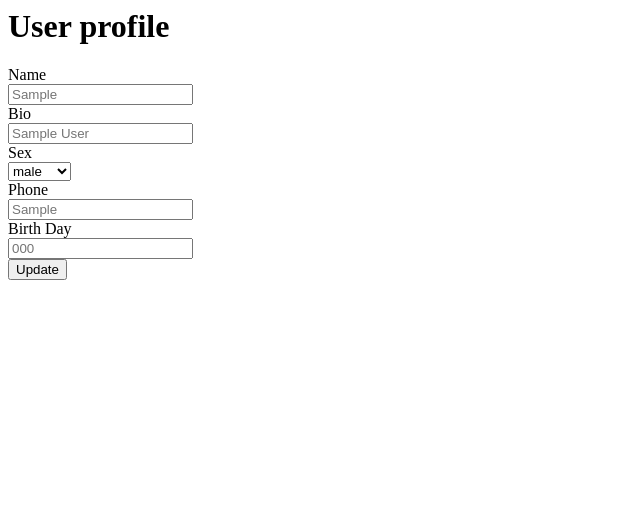
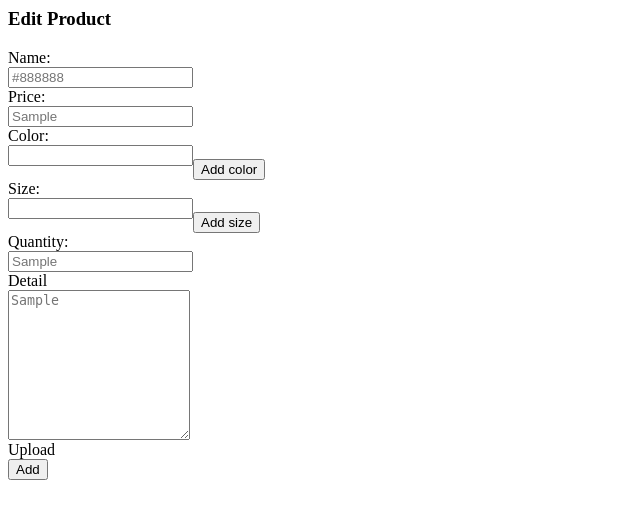
Before and after one commit to cristend/web-admin, a PHP site: page /view/product/edit_product.php?id=1 in a window 1280 px wide. Shown: the top 519 px of the page, without its empty margins (0-640 px from the left). Run offline with PHP 8.4, Linux system fonts and the light colour scheme; tables that the repository leaves empty or names only in its code hold one stand-in row (values such as "Sample post"); data that the repository does not hold is empty.

Commit message:
feat:final

```diff
--- a/model/product_model.php
+++ b/model/product_model.php
@@ -35,7 +35,10 @@ function get_products(Products $model)
     }
     return [];
 }
-
+function edit_product(Products $model, $product_id, array $data)
+{
+    $model->edit($data, $product_id);
+}
 function remove_product(Products $model, $product_id)
 {
     return $model->remove($product_id);
--- a/model/table/products.php
+++ b/model/table/products.php
@@ -32,8 +32,21 @@ class Products extends CRUD
         $this->create_one($this->table, $data);
         return return_success();
     }
-    public function edit()
+    public function edit(array $array, $id)
     {
+        $data = [];
+        $data[$this->title] = $array['title'];
+        $data[$this->price] = $array['price'];
+        $data[$this->variable] = $array['variable'];
+        $data[$this->quantity] = $array['quantity'];
+        $data[$this->detail] = $array['detail'];
+        $data[$this->image] = $array['image'];
+
+        $data = clean_array($data);
+        $condition = $this->id . "=?";
+        $params = [$id];
+        $this->update($this->table, $data, $condition, $params);
+        return return_success();
     }
     public function remove($id)
     {
@@ -72,6 +85,7 @@ class Products extends CRUD
         }
         return return_fail();
     }
+
     public function get_page($limit, $offset = 0)
     {
         $pages = $this->read_page($this->table, $limit, $offset);
--- a/static/css/main.css
+++ b/static/css/main.css
@@ -1895,6 +1895,7 @@ body {
     color: blue;
 }
 
-.product-detail p span {
+.product-detail p span img{
     color: #000 !important;
-}
+    width: 100%;
+}
--- a/static/css/validate.css
+++ b/static/css/validate.css
@@ -5,3 +5,7 @@
 #add-product-form .error {
   color: #ff0000;
 }
+
+#edit-product-form .error {
+  color: #ff0000;
+}
--- a/view/product/edit_product.php
+++ b/view/product/edit_product.php
@@ -1,85 +1,171 @@
 <?php
-if (isset($_GET)) {
-    include_once "$_SERVER[DOCUMENT_ROOT]/model/user_model.php";
-    $user = get_user($_GET["id"], $user_model);
+include_once "$_SERVER[DOCUMENT_ROOT]/model/product_model.php";
+$product_id = $_GET["id"];
+$product = get_product($product_id, $product_model);
+$colors = $product['variable']['color'];
+$color_str = join(",", $colors);
+$sizes = $product['variable']['size'];
+$size_str = join(",", $sizes);
 ?>
+<script src="https://cdnjs.cloudflare.com/ajax/libs/jquery-validate/1.19.1/jquery.validate.min.js"></script>
+<link rel="stylesheet" href="/static/css/validate.css">
 <script>
     $(function() {
-            $("form[name=edit-profile]").on("submit", function() {
-                var id = $("#user")[0].getAttribute("name");
+        $("form[name=edit-product-form]").validate({
+            rules: {
+                price: {
+                    number: true
+                },
+                quantity: {
+                    digits: true
+                }
+            },
+        });
+        $("#product-color").on("click", function() {
+            var value = $("#color").val();
+            var color = document.getElementById(value);
+            if (color === null) {
+                if (value) {
+                    var main = $("#add-color");
+                    var div = $('<div><input type="checkbox" id="' + value + '" name="color" value="' + value + '"><label for="' + value + '">' + value + '</label><br></div>');
+                    main.append(div);
+                }
+            }
+        });
+        $("#product-size").on("click", function() {
+            var value = $("#size").val();
+            var size = document.getElementById(value);
+            if (size === null) {
+                if (value) {
+                    var main = $("#add-size");
+                    var div = $('<div><input type="checkbox" id="' + value + '" name="size" value="' + value + '"><label for="' + value + '">' + value + '</label><br></div>');
+                    main.append(div);
+                }
+            }
+        });
+        $("form[name=edit-product-form]").on("submit", function(e) {
+            var color_array = [];
+            var size_array = [];
+            $("input:checkbox[name=color]:checked").each(function() {
+                color_array.push($(this).val());
+            });
+            $("input:checkbox[name=size]:checked").each(function() {
+                size_array.push($(this).val());
+            });
+            var array = {
+                color: JSON.stringify({
+                    ...color_array
+                }),
+                size: JSON.stringify({
+                    ...size_array
+                })
+            };
+            if (array.color != "{}") {
+                $("#color")[0].value = array.color;
+            }
+            if (array.size != "{}") {
+                $("#size")[0].value = array.size;
+            }
+            // e.preventDefault();
+            var formData = new FormData(this);
+
+            formData.append('colors', array.color);
+            formData.append('sizes', array.size);
+            var id = $("#edit-product")[0].getAttribute("name");
+            console.log(id);
+
             $.ajax({
                 type: 'post',
-                    url: '/controller/edit_user.php?id=' + id,
-                    data: $('form').serialize(),
+                url: "/controller/edit_product.php?id=" + id,
                 dataType: 'json',
-                    success: function(response) {
+                data: formData,
+                success(response) {
+                    // alert(response.location);
+                    alert("Update product successfully!");
                     if (response.location) {
-                            alert("update profile successfully!");
                         window.location.href = response.location;
                     }
+
                 },
+                cache: false,
+                contentType: false,
+                processData: false,
                 error: function(xhr, ajaxOptions, thrownError) {
                     alert(thrownError);
                 }
             });
         })
-        });
+    })
 </script>
-    <div class="col-md-6 admin-profile">
-        <div class="portlet light bordered">
-            <div class="portlet-title tabbable-line">
-                <div class="caption caption-md">
-                    <h1 class="bold uppercase">User profile</h1>
+<div class="col-md-1"></div>
+<div id="edit-product" class="col-md-5 admin-list-title" name="<?php echo $product_id; ?>">
+    <form id="edit-product-form" name="edit-product-form" class="edit-product-form" action="" method="post" enctype="multipart/form-data">
+        <h3 class="text-center text-info">Edit Product</h3>
+        <div class="form-group">
+            <label for="title" class="text-info">Name:</label><br>
+            <input type="text" name="title" id="title" class="form-control" placeholder="<?php echo $product['title']; ?>">
+        </div>
+        <div class="form-group">
+            <label for="price" class="text-info">Price:</label><br>
+            <input type="text" name="price" id="price" class="form-control" placeholder="<?php echo $product['price']; ?>">
+        </div>
+        <div class=" form-group">
+            <div style="display: flex;">
+                <div>
+                    <label for="color" class="text-info">Color:</label><br>
+                    <input type="text" name="color" id="color" class="form-control" placeholder="<?php echo $color_str; ?>">
+                </div>
+                <div style=" padding-top: 32px;">
+                    <input id="product-color" class="btn btn-warning" type="button" value="Add color">
                 </div>
             </div>
-            <div class="portlet-body">
-                <div>
-                    <div class="tab-content">
-                        <div role="tabpanel" class="tab-pane active" id="user" name="<?php echo $_GET["id"]; ?>">
-                            <form id="edit-profile" name="edit-profile" class="register-form" action="" method="post">
-                                <div class="form-group">
-                                    <label for="password" class="text-info">Name</label><br>
-                                    <input type="text" name="name" id="name" class="form-control" placeholder="<?php echo $user["name"]; ?>">
+
+            <div id="add-color" style="display: flex; justify-content:flex-start; flex-wrap: wrap;">
+                <?php
+                foreach ($colors as $color) {
+                    echo '<div><input type="checkbox" checked id="' . $color . '" name="color" value="' . $color . '"><label for="' . $color . '">' . $color . '</label><br></div>';
+                }
+                ?>
+            </div>
         </div>
         <div class="form-group">
-                                    <label for="password" class="text-info">Bio</label><br>
-                                    <input type="text" name="bio" id="bio" class="form-control" placeholder="<?php echo $user["bio"]; ?>">
+            <div style="display: flex;">
+                <div>
+                    <label for="size" class="text-info">Size:</label><br>
+                    <input type="text" name="size" id="size" class="form-control" placeholder="<?php echo $size_str; ?>">
+                </div>
+                <div style=" padding-top: 32px;">
+                    <input id="product-size" class="btn btn-warning" type="button" value="Add size">
+                </div>
+            </div>
+
+            <div id="add-size" style="display: flex; justify-content:flex-start; flex-wrap: wrap;">
+                <?php
+                foreach ($sizes as $size) {
+                    echo '<div><input type="checkbox" checked id="' . $size . '" name="size" value="' . $size . '"><label for="' . $size . '">' . $size . '</label><br></div>';
+                }
+                ?>
+            </div>
         </div>
         <div class="form-group">
-                                    <label for="sex" class="text-info">Sex</label><br>
-                                    <select class="form-select" name="sex" aria-label="Default select example">
-                                        <?php
-                                        $sex_list = ["male", "female", "other"];
-                                        foreach ($sex_list as $sex) {
-                                            if ($sex == $user["sex"]) {
-                                                echo '<option selected value="' . $user["sex"] . '">' . $user["sex"] . '</option>';
-                                            } else {
-                                                echo '<option value="' . $sex . '">' . $sex . '</option>';
-                                            }
-                                        }
-                                        ?>
-                                    </select>
+            <label for="quantity" class="text-info">Quantity:</label><br>
+            <input type="text" name="quantity" id="quantity" class="form-control" placeholder="<?php echo $product["quantity"]; ?>">
         </div>
         <div class="form-group">
-                                    <label for="password" class="text-info">Phone</label><br>
-                                    <input type="text" name="phone" id="phone" class="form-control" placeholder="<?php echo $user["phone"]; ?>">
+            <label for="detail" class="text-info">Detail</label><br>
+            <textarea type="text-area" name="detail" id="detail" class="form-control" placeholder="<?php echo $product["detail"]; ?>" style="height: 150px;"></textarea>
         </div>
         <div class="form-group">
-                                    <label for="password" class="text-info">Birth Day</label><br>
-                                    <input type="text" class="form-control" placeholder="<?php echo $user["birth"]; ?>" onfocus="(this.type='date')" />
+            <div class="imgUp">
+                <div class="imagePreview"></div>
+                <label class="btn btn-primary">
+                    Upload<input name="image" type="file" class="uploadFile img" value="Upload Photo" style="width: 0px;height: 0px;overflow: hidden;">
+                </label>
+            </div><!-- col-2 -->
+            <i class="fa fa-plus imgAdd"></i>
         </div>
         <div class="form-group">
-                                    <input type="submit" name="submit" class="btn btn-info btn-md" value="Update">
+            <input type="submit" name="submit" class="btn btn-info btn-md" value="Add">
         </div>
+    </form>
 </div>
-                    </div>
-                </div>
-            </div>
-        </div>
-    </div>
-    </div>
-    </div>
-<?php
-} else {
-    header("Location: /404.php");
-}
```
Also changed, not shown: controller/edit_product.php (added, +35 -0 lines), 1 other file. Lines whose indentation alone changed are shown as unchanged.
